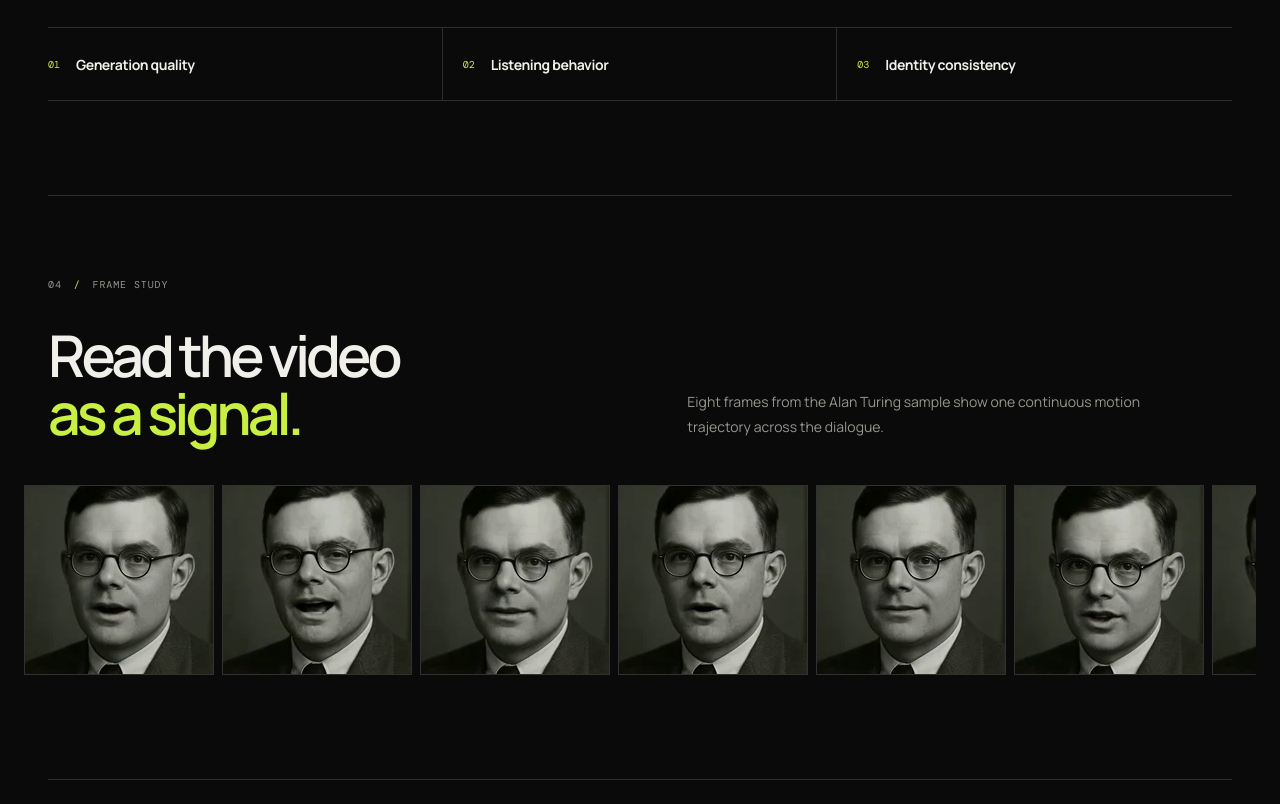
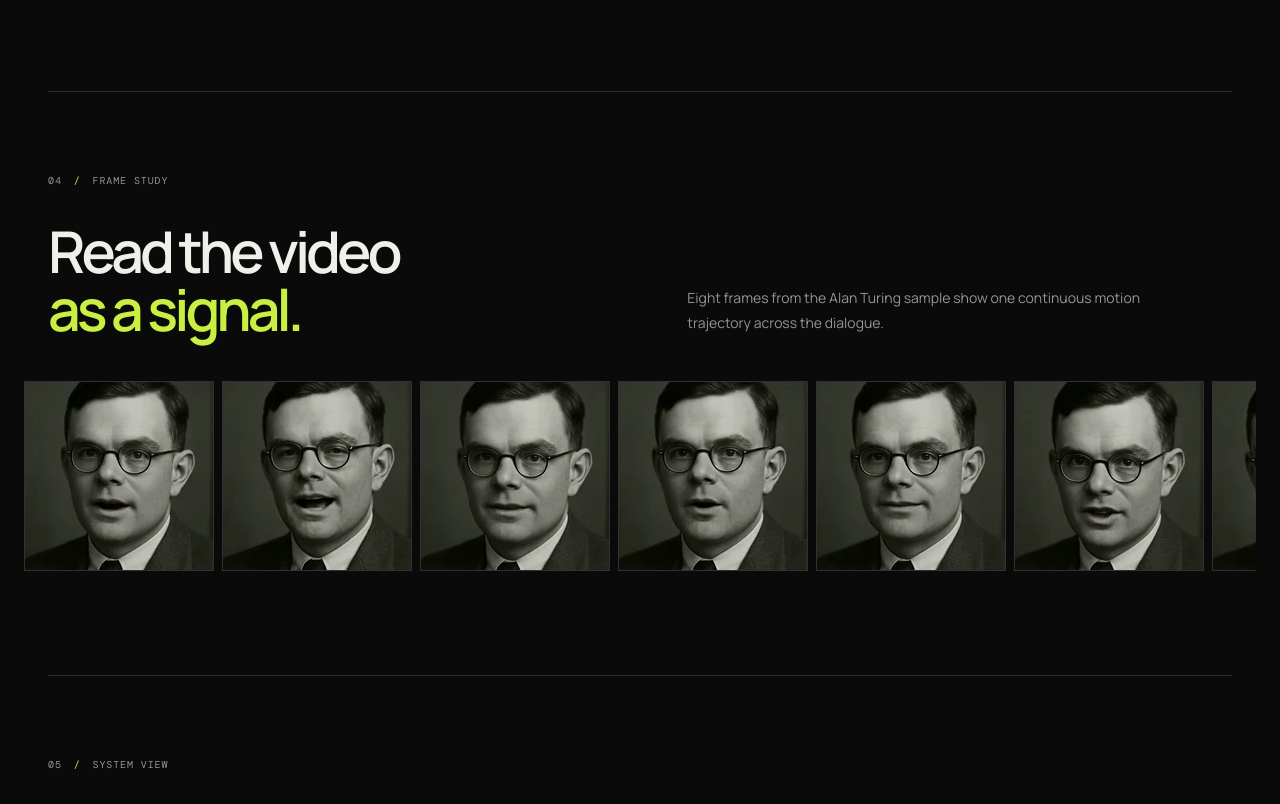
Before and after one commit to Shipeng-Zhang/OpenVA-Dialogue.github.io, a plain HTML site: page index.html in a window 1280 px wide. Shown: the part 3502-4306 px from the top of the page. Drawn offline with nearby package versions, Linux system fonts and the light colour scheme.

Commit message:
fix:修改占位符

```diff
--- a/index.html
+++ b/index.html
@@ -190,11 +190,6 @@
             <div class="compare-caption"><h3>Vidu S1</h3><span class="compare-status status-muted">AWAITING CLIP</span></div>
           </article>
         </div>
-        <div class="comparison-axes" aria-label="Comparison axes">
-          <div><span class="axis-number">01</span><strong>Generation quality</strong></div>
-          <div><span class="axis-number">02</span><strong>Listening behavior</strong></div>
-          <div><span class="axis-number">03</span><strong>Identity consistency</strong></div>
-        </div>
       </section>
 
       <section class="timeline-section shell" id="timeline">
```
